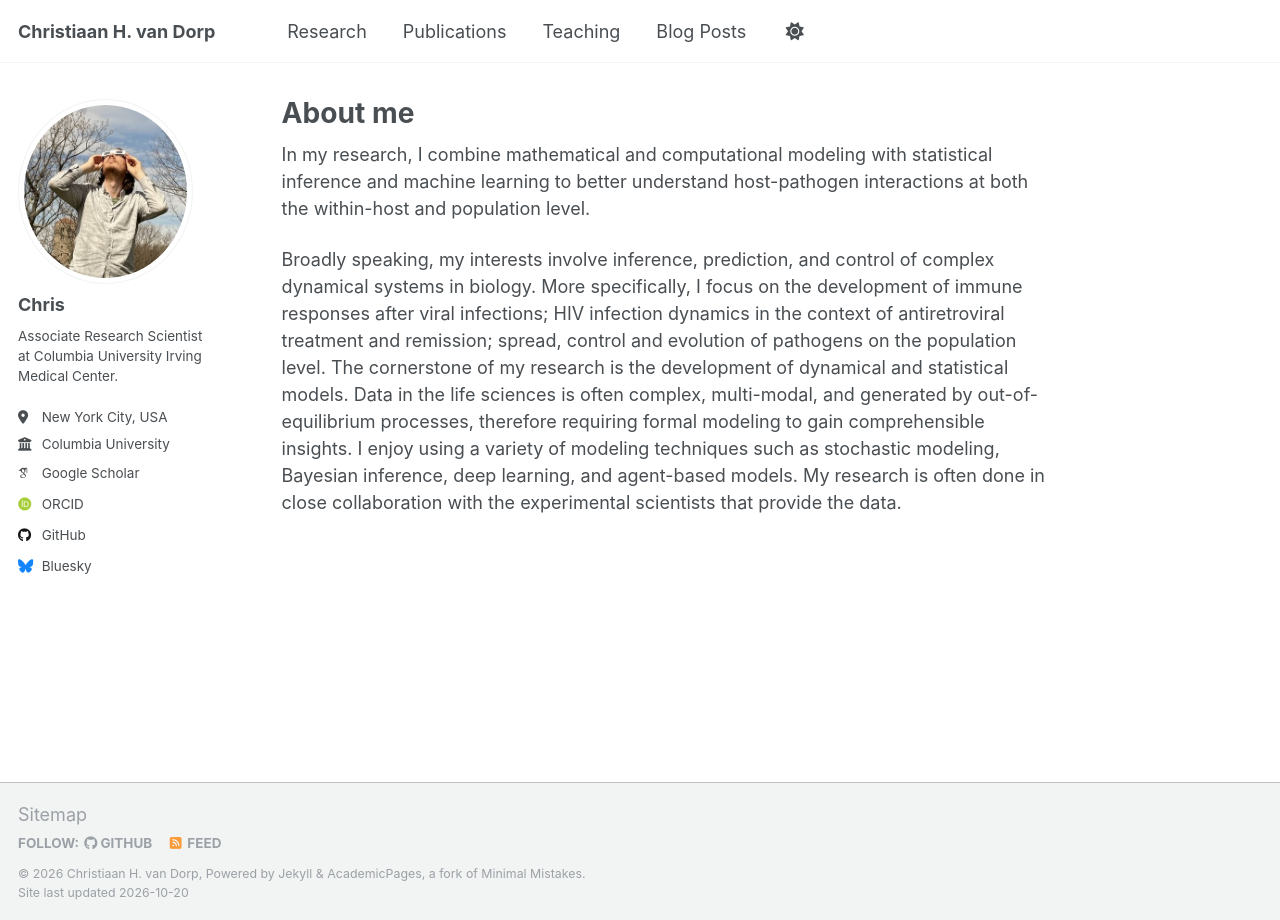
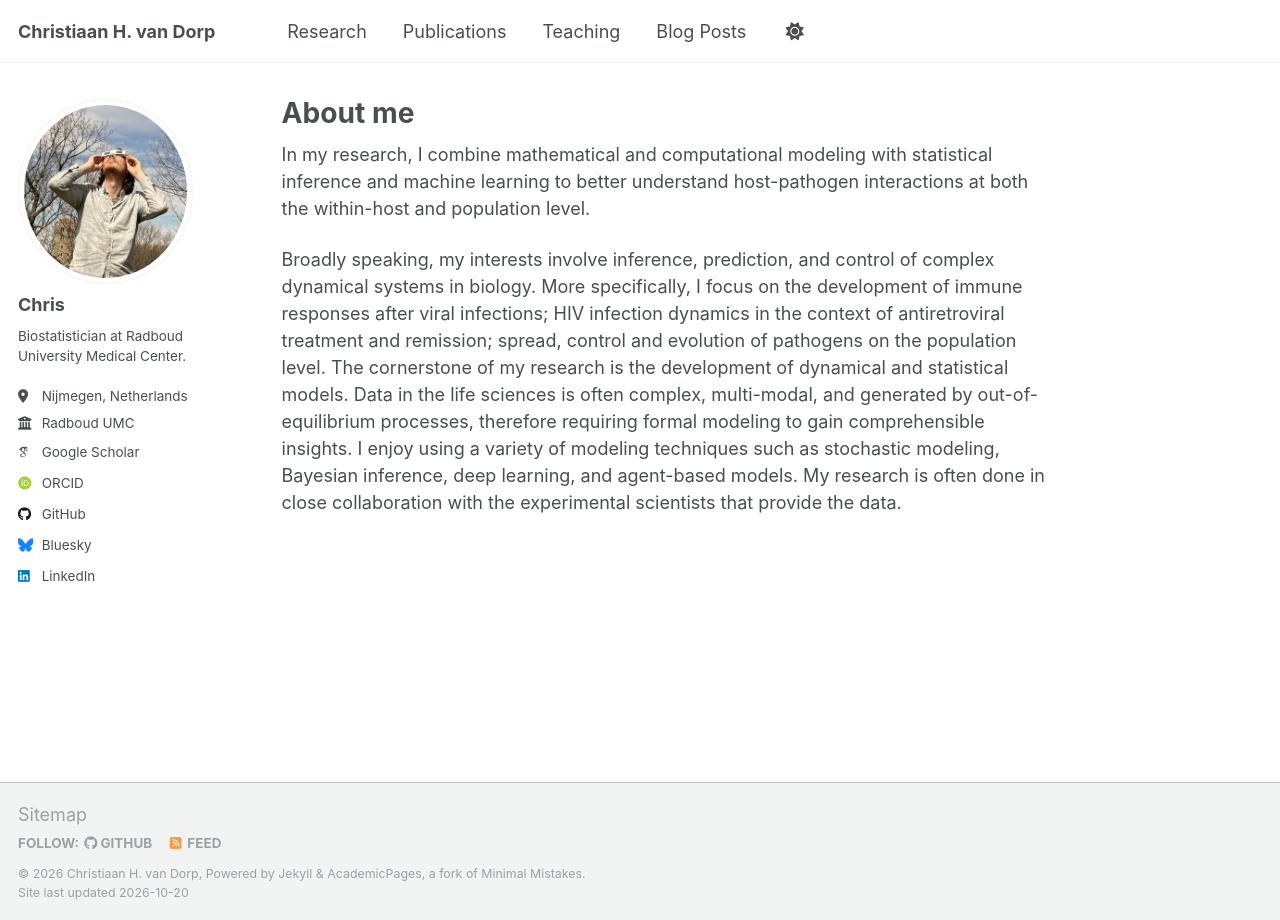
Before and after one commit to chvandorp/chvandorp.github.io, a Jekyll site: the page built from _pages/about.md, in a window 1280 px wide. Built offline with Jekyll 4.4.1, drawn with Linux system fonts in a browser that asks for light colours; some web fonts are replaced.

Commit message:
updated preprint hypoexp 2026

```diff
--- a/_config.yml
+++ b/_config.yml
@@ -25,9 +25,9 @@ author:
   avatar           : "profile3.jpg"
   name             : "Chris"
   pronouns         : # example: "she/her"
-  bio              : "Associate Research Scientist at Columbia University Irving Medical Center."
-  location         : "New York City, USA"
-  employer         : "Columbia University"
+  bio              : "Biostatistician at Radboud University Medical Center."
+  location         : "Nijmegen, Netherlands"
+  employer         : "Radboud UMC"
   uri              : # URL
   email            : # email address
 
@@ -60,7 +60,7 @@ author:
   keybase          : # Username
   instagram        : # Username
   lastfm           : # Username
-  linkedin         : # Username
+  linkedin         : "www.linkedin.com/in/christiaan-van-dorp-17a1a48"
   mastodon         : # URL
   medium           : # URL
   pinterest        : # Username
```
